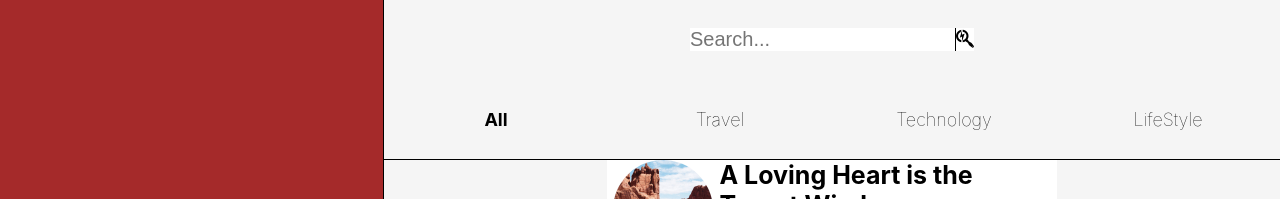
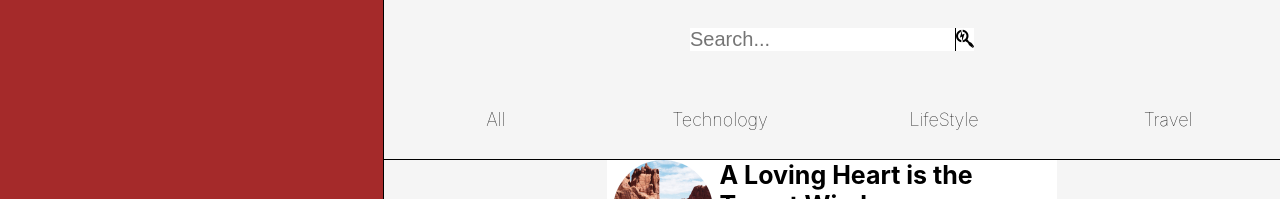
Before and after one commit to HunbalSiddiqui/generalBlog_clone, a React (Create React App) app: page / in a window 1280 px wide. Shown: the top 199 px of the page. Built offline with nearby package versions, Linux system fonts and the light colour scheme.

Commit message:
Filters Dynamic Ui Done

```diff
--- a/src/Components/BlogsList/BlogsList.jsx
+++ b/src/Components/BlogsList/BlogsList.jsx
@@ -20,7 +20,6 @@ function BlogsList(props) {
 
                         if(task.category===TRAVEL)
                             {
-                                console.log("entered")
                                 return(
                                     <Blog key={task.uid} blog={task}/>
                                 )
@@ -31,7 +30,6 @@ function BlogsList(props) {
 
                             if(task.category===TECHNOLOGY)
                                 {
-                                    console.log("entered")
                                     return(
                                         <Blog key={task.uid} blog={task}/>
                                     )
--- a/src/Components/SearchAndFilters/SearchAndFilters.jsx
+++ b/src/Components/SearchAndFilters/SearchAndFilters.jsx
@@ -5,12 +5,15 @@ import { applyFilter } from '../../Redux/userReducer/userActions'
 import { ALL, TRAVEL, TECHNOLOGY, LIFESTYLE } from '../../Redux/userReducer/userConstants'
 function SearchAndFilters(props) {
 
-    var changeFilterFn = (filter) =>{
-        var filterObj = {
-            filter
-        }
+    var changeFilterFn = (filter,e) =>{
         props.applyFilter(filter)
+        var tabs = document.querySelectorAll('.common');
+        tabs.forEach(element => {
+            element.classList.remove('bolder')
+        });
+        document.querySelector(`#${e.target.id}`).classList.add('bolder')
     }
+
 
     return (
         <div className="search_filter_wrapper flex-col">
@@ -22,15 +25,14 @@ function SearchAndFilters(props) {
             </div>
 
             <div className="filters flex">
-                <h1 className="filter para2 flex lighter pointer bolder"
-                onClick={()=>{changeFilterFn(ALL)}}>All</h1>
-                {/* <h1 className="filter para2 flex lighter pointer">Technology</h1>1 */}
-                <h1 className="filter para2 flex lighter pointer"
-                onClick={()=>{changeFilterFn(TRAVEL)}}>Travel</h1>
-                <h1 className="filter para2 flex lighter pointer"
-                onClick={()=>{changeFilterFn(TECHNOLOGY)}}>Technology</h1>
-                <h1 className="filter para2 flex lighter pointer"
-                onClick={()=>{changeFilterFn(LIFESTYLE)}}>LifeStyle</h1>
+                <h1 className="filter para2 flex lighter pointer common" id="alltab"
+                onClick={(e)=>{changeFilterFn(ALL,e)}}>All</h1>
+                <h1 className="filter para2 flex lighter pointer common" id="techtab"
+                onClick={(e)=>{changeFilterFn(TECHNOLOGY,e)}}>Technology</h1>
+                <h1 className="filter para2 flex lighter pointer common" id="lstab"
+                onClick={(e)=>{changeFilterFn(LIFESTYLE,e)}}>LifeStyle</h1>
+                <h1 className="filter para2 flex lighter pointer common" id="traveltab"
+                onClick={(e)=>{changeFilterFn(TRAVEL,e)}}>Travel</h1>
             </div>
         </div>
     )
```
